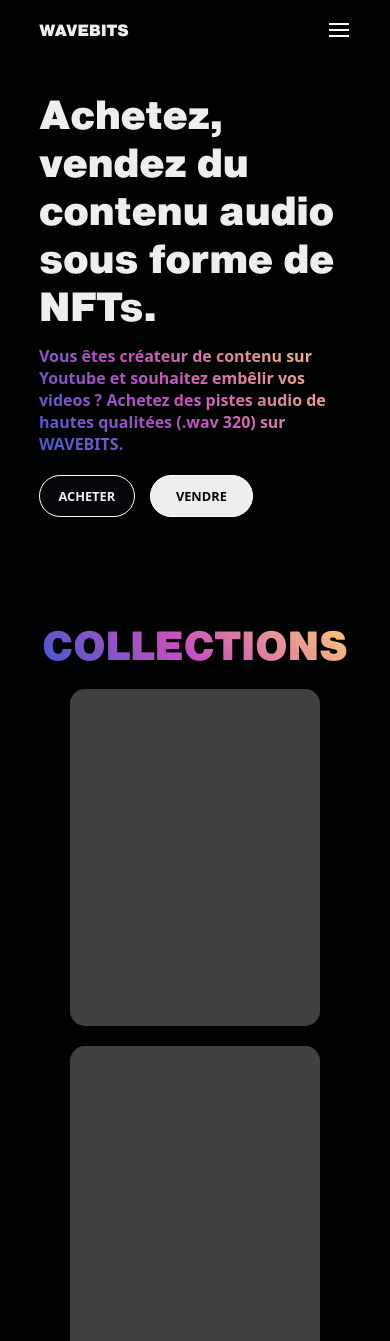
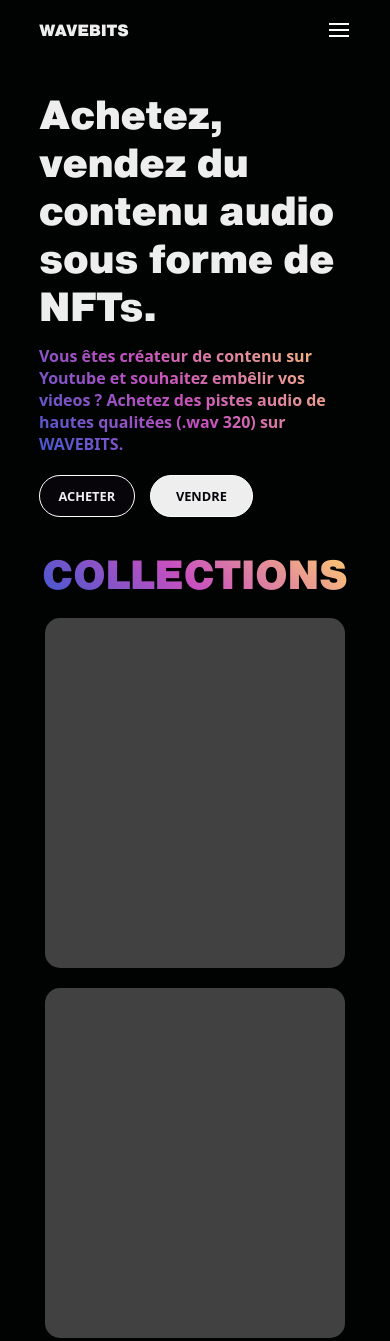
Before and after one commit to imkeyser/WaveBits, a plain HTML site: page index.html in a window 390 px wide. Shown: the top 1341 px of the page. Drawn offline with Linux system fonts and the light colour scheme.

Commit message:
Fix responsive problems

```diff
--- a/Styles/main.css
+++ b/Styles/main.css
@@ -138,12 +138,12 @@
 
 .section__1__container {
     width: 100vw;
-    height: 100vh;
+    height: 500px;
     background: #010202;
+    margin-bottom: 20px;
 }
 
 .hero__container {
-    position: absolute;
     width: 100%;
     height: 70%;
     /*background: red;*/
@@ -206,6 +206,12 @@
     height: 24px;
 }
 
+.main__container {
+    display: flex;
+    flex-direction: column;
+    justify-content: space-between;
+}
+
 .section__2__container h1 {
     color: rgb(238, 238, 238);
     font-size: 3.5vw;
@@ -235,6 +241,16 @@
     justify-content: space-between;
     flex-wrap: wrap;
     align-items: center;
+}
+
+.section__2__container {
+    width: 100vw;
+    height: 1000px;
+    background: #010202;
+    display: flex;
+    flex-direction: column;
+    align-items: center;
+    margin-top: 200px;
 }
 
 @media screen and (max-width: 1000px)
@@ -295,18 +311,11 @@
     }
 
     .collection__homepage {
-        height: 200px
-    }
-
-    .collections__grid {
-        height: 70vh;
+        height: 300px
     }
 
     .collections__grid > .collection__homepage {
-        width: 35vw;
-    }
-    .section__1__container {
-        height: 70vh;
+        width: 300px;
     }
 
     .section__2__container h1 {
@@ -317,8 +326,8 @@
 
 @media screen and (max-width: 1000px) {
     .collections__grid > .collection__homepage {
-        width: 80%;
-        height: 40vh;
+        width: 300px;
+        height: 350px;
         margin-bottom: 20px;
     }
 
@@ -329,15 +338,10 @@
     .section__2__container h1 {
         margin-bottom: 20px;
     }
-}
 
-.section__2__container {
-    width: 100vw;
-    height: 100vh;
-    background: #010202;
-    display: flex;
-    flex-direction: column;
-    align-items: center;
+    .section__2__container {
+        margin-top: 0px;
+    }
 }
 
 .collection__homepage > div {
--- a/index.html
+++ b/index.html
@@ -35,6 +35,7 @@
         </nav>
     </header>
     <main>
+        <div class="main__container">
             <div class="section__1__container">
                 <div class="hero__container">
                     <div class="hero__content">
@@ -71,6 +72,7 @@
                     <div class="collection__homepage"></div>
                 </div>
             </div>
+        </div>
     </main>
     <footer>
 
```
Lines whose indentation alone changed are shown as unchanged.
